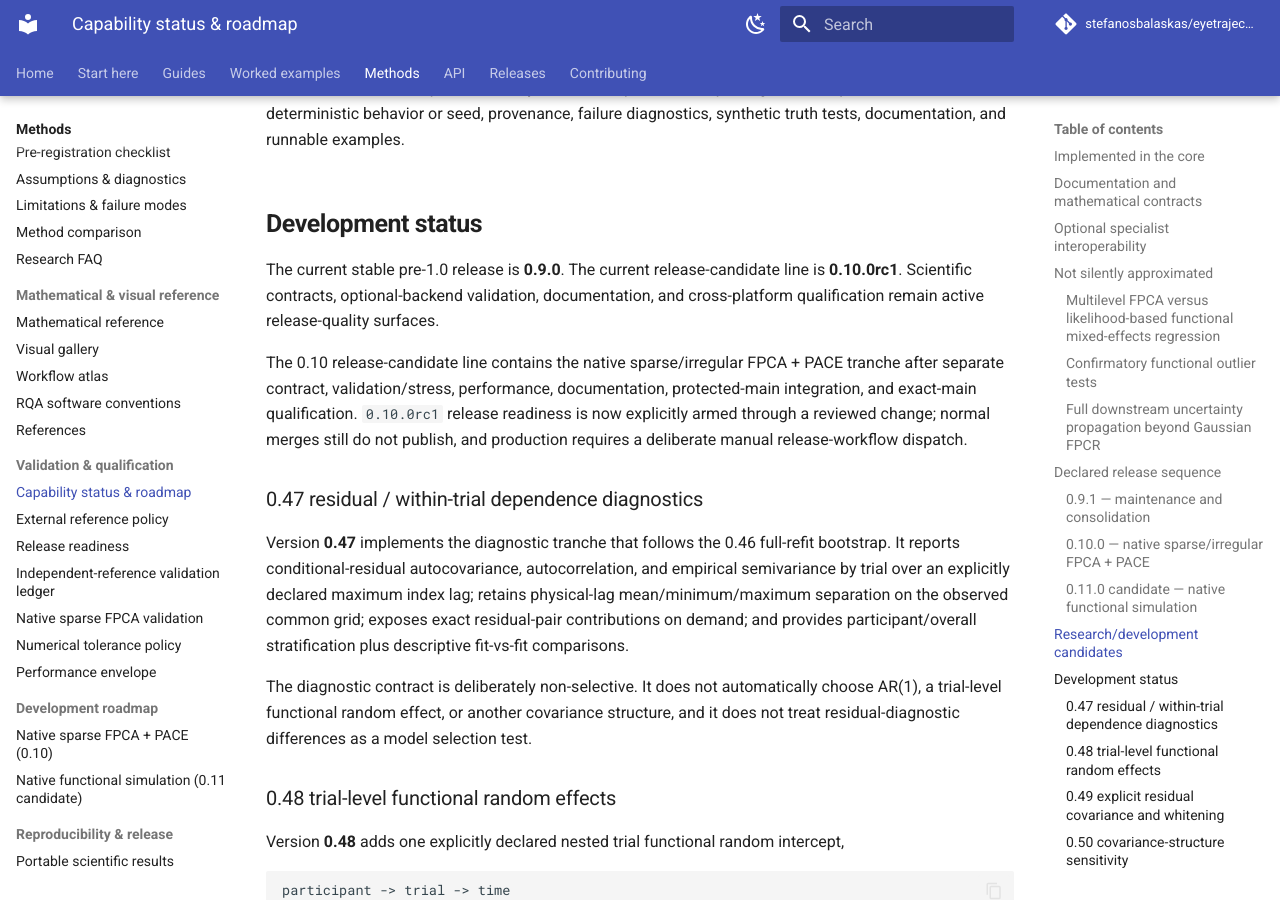
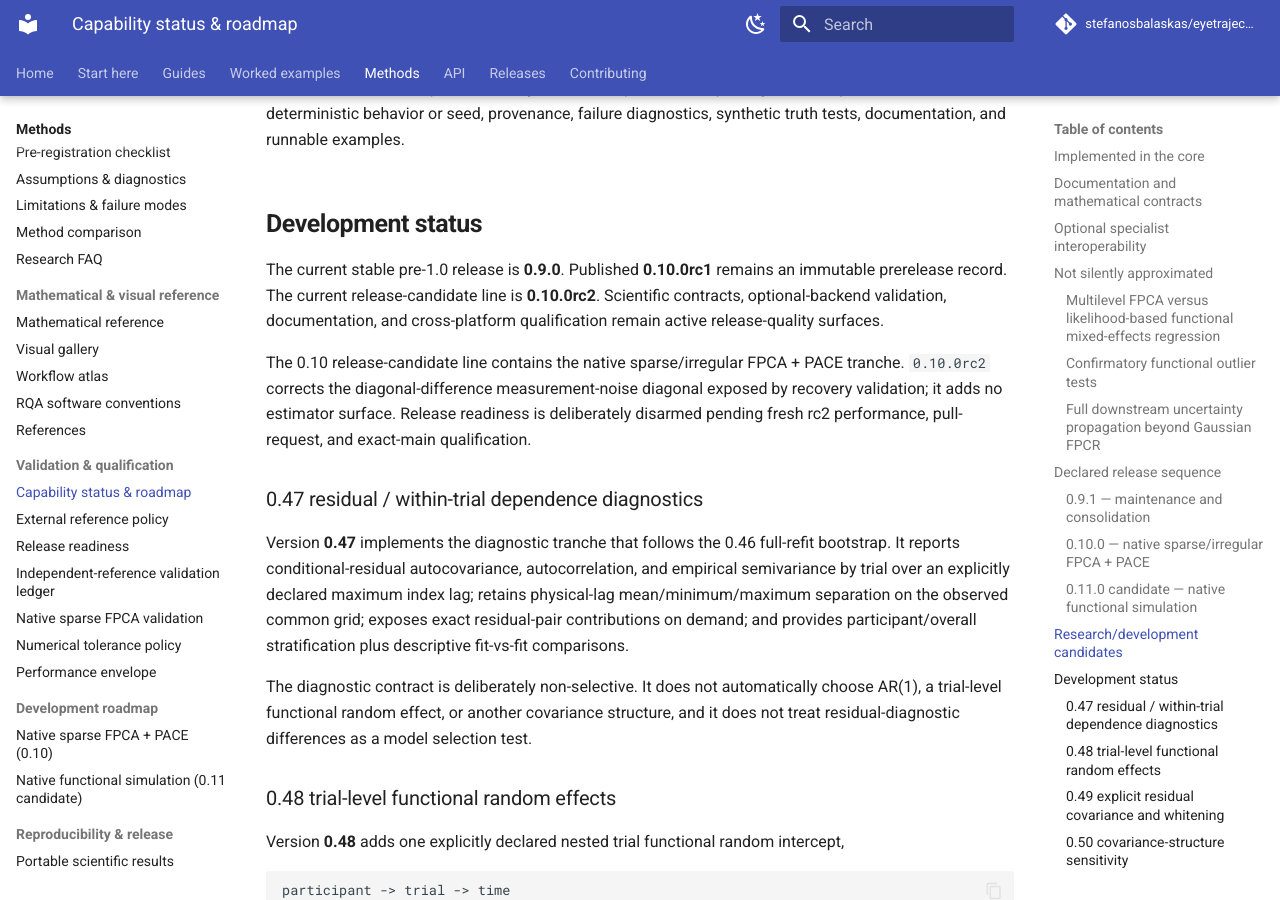
Before and after one commit to stefanosbalaskas/eyetrajectoriespy, an MkDocs documentation site: the page built from docs/methods/status-roadmap.md, in a window 1280 px wide and 900 px high, scrolled down 10591 px. Built offline with MkDocs 1.6.1 and Material for MkDocs 9.7.7, drawn with Linux system fonts in a browser that asks for light colours; comment, search, counter and statistics services are not loaded.

Commit message:
Update roadmap for 0.10.0rc2 qualification

```diff
--- a/docs/methods/status-roadmap.md
+++ b/docs/methods/status-roadmap.md
@@ -183,9 +183,9 @@ A candidate enters the public API only when it can preserve the package rules: e
 
 ## Development status
 
-The current stable pre-1.0 release is **0.9.0**. The current release-candidate line is **0.10.0rc1**. Scientific contracts, optional-backend validation, documentation, and cross-platform qualification remain active release-quality surfaces.
+The current stable pre-1.0 release is **0.9.0**. Published **0.10.0rc1** remains an immutable prerelease record. The current release-candidate line is **0.10.0rc2**. Scientific contracts, optional-backend validation, documentation, and cross-platform qualification remain active release-quality surfaces.
 
-The 0.10 release-candidate line contains the native sparse/irregular FPCA + PACE tranche after separate contract, validation/stress, performance, documentation, protected-main integration, and exact-main qualification. `0.10.0rc1` release readiness is now explicitly armed through a reviewed change; normal merges still do not publish, and production requires a deliberate manual release-workflow dispatch.
+The 0.10 release-candidate line contains the native sparse/irregular FPCA + PACE tranche. `0.10.0rc2` corrects the diagonal-difference measurement-noise diagonal exposed by recovery validation; it adds no estimator surface. Release readiness is deliberately disarmed pending fresh rc2 performance, pull-request, and exact-main qualification.
 
 
 ### 0.47 residual / within-trial dependence diagnostics
```
